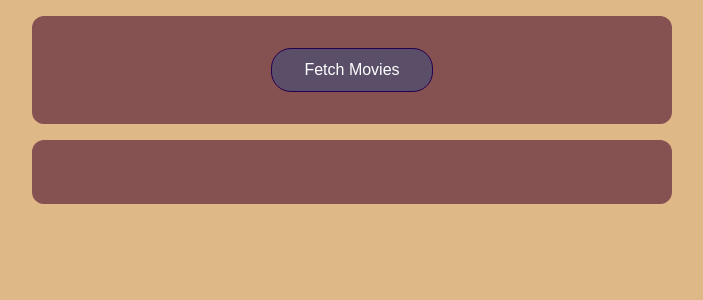
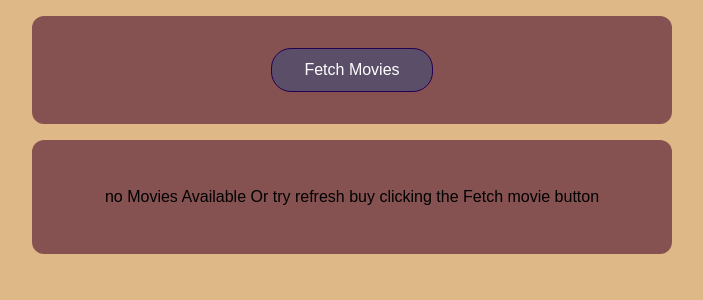
Before and after one commit to stephenChinag/HandleHttp, a React (Create React App) app: page / in a window 1280 px wide. Shown: the top 300 px of the page, without its empty margins (288-991 px from the left). Built offline with nearby package versions, Linux system fonts and the light colour scheme.

Commit message:
first commit

```diff
--- a/src/App.js
+++ b/src/App.js
@@ -6,9 +6,11 @@
 
 function App() {
 const [movies, setMovies]= useState([])
+const [isLoading ,setIsLoading]= useState(false)
 
 
  async function fetchMovieHandler (){
+  setIsLoading(true)
   const response = await fetch('https://swapi.dev/api/films' )
   const data = await response.json()
     const transformMovies = data.results.map(movieData=> {
@@ -21,6 +23,7 @@
 
     })
    setMovies(transformMovies)
+   setIsLoading(false)
 
 
 
@@ -31,7 +34,9 @@
         <button onClick={fetchMovieHandler}>Fetch Movies</button>
       </section>
       <section>
-        <MoviesList movies={movies} />
+        {!isLoading && movies.length > 0 && <MoviesList movies={movies} />}
+        {!isLoading &&  movies.length===0 && <p> no Movies Available Or try refresh buy clicking the Fetch movie button </p>}
+        {isLoading && <p>Loading...</p>}
       </section>
     </React.Fragment>
   );
```
